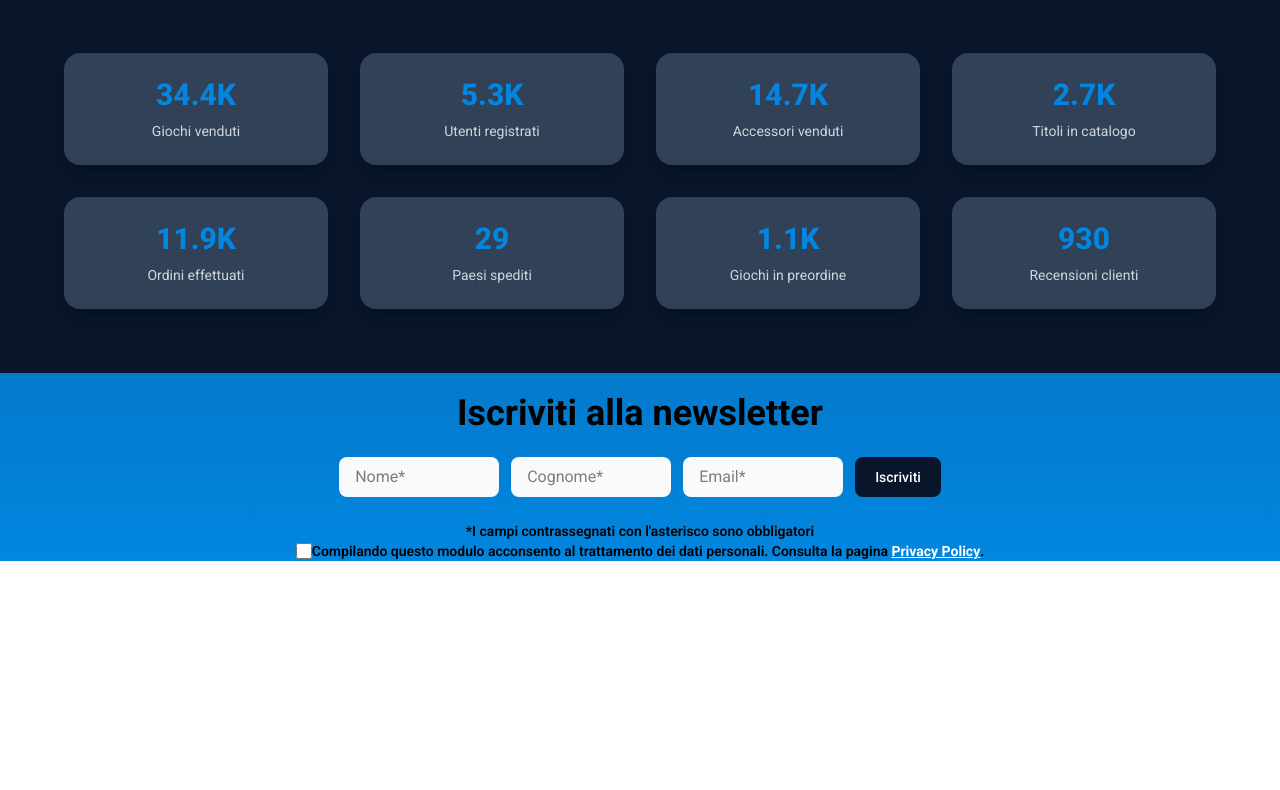
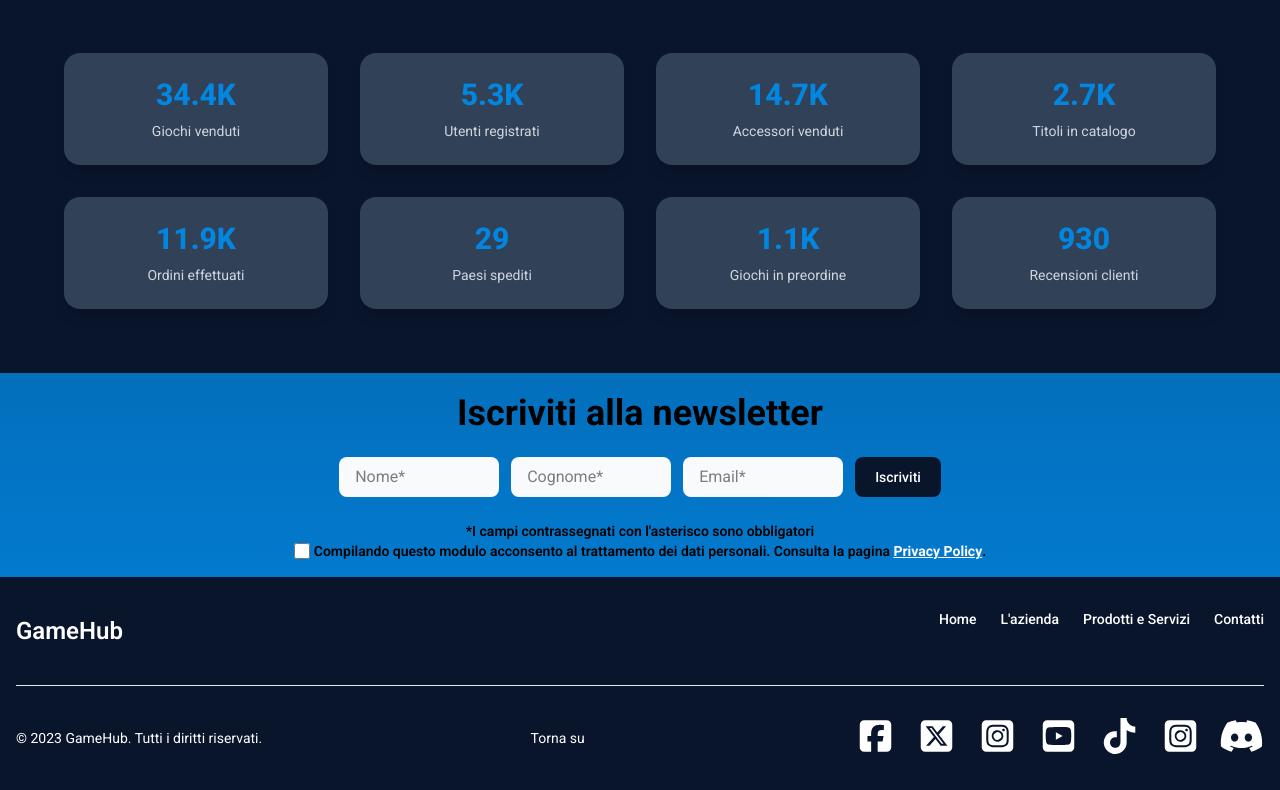
Before and after one commit to PierluigiPapa/proj-gamehub, a React app: page / in a window 1280 px wide. Shown: the part 917-1707 px from the top of the page. Before the commit the page ends 1478 px from the top, so only its background shows below. Built offline with nearby package versions, Linux system fonts and the light colour scheme; the HTML template or start-up script is replaced by a standard one.

Commit message:
feat: added footer component and styled newsletter

```diff
--- a/package.json
+++ b/package.json
@@ -10,6 +10,10 @@
     "preview": "vite preview"
   },
   "dependencies": {
+    "@fortawesome/fontawesome-svg-core": "^7.0.1",
+    "@fortawesome/free-brands-svg-icons": "^7.0.1",
+    "@fortawesome/free-solid-svg-icons": "^7.0.1",
+    "@fortawesome/react-fontawesome": "^3.0.2",
     "@tailwindcss/vite": "^4.1.13",
     "lucide-react": "^0.544.0",
     "react": "^19.1.1",
--- /dev/null
+++ b/src/components/Footer.jsx
@@ -0,0 +1,47 @@
+import { FontAwesomeIcon } from "@fortawesome/react-fontawesome";
+import { faSquareFacebook, faSquareXTwitter, faSquareInstagram, faSquareYoutube, faTiktok, faDiscord } from "@fortawesome/free-brands-svg-icons";
+
+export function Footer() {
+    return (
+        <footer className="bg-blu shadow-sm mt-4">
+            <div className="w-full max-w-screen-xl mx-auto p-4 md:py-8">
+                <div className="sm:flex sm:items-center sm:justify-between">
+                    <span className="self-center text-2xl text-white font-semibold whitespace-nowrap">GameHub</span>
+
+                    <ul className="flex flex-wrap items-center mb-6 text-sm font-medium">
+                        <li>
+                            <a href="#" className="text-white hover:text-ciano transition duration-300 me-4 md:me-6">Home</a>
+                        </li>
+                        <li>
+                            <a href="#" className="text-white hover:text-ciano transition duration-300 me-4 md:me-6">L'azienda</a>
+                        </li>
+                        <li>
+                            <a href="#" className="text-white hover:text-ciano transition duration-300 me-4 md:me-6">Prodotti e Servizi</a>
+                        </li>
+                        <li>
+                            <a href="#" className="text-white hover:text-ciano transition duration-300">Contatti</a>
+                        </li>
+                    </ul>
+                </div>
+
+                <hr className="my-6 border-gray-200 sm:mx-auto lg:my-8" />
+
+                <div className="flex justify-between items-center">
+                    <span className="block text-sm sm:text-center text-white">© 2023 GameHub. Tutti i diritti riservati.</span>
+                    <a href="#" className="block text-sm sm:text-center text-white hover:text-ciano transition duration-300">Torna su</a>
+
+                    <div className="flex gap-4 text-white text-2xl">
+                        <a href="#"><FontAwesomeIcon icon={faSquareFacebook} className="text-4xl hover:text-ciano transition duration-300" /></a>
+                        <a href="#"><FontAwesomeIcon icon={faSquareXTwitter} className="text-4xl hover:text-ciano transition duration-300" /></a>
+                        <a href="#"><FontAwesomeIcon icon={faSquareInstagram} className="text-4xl hover:text-ciano transition duration-300" /></a>
+                        <a href="#"><FontAwesomeIcon icon={faSquareYoutube} className="text-4xl hover:text-ciano transition duration-300" /></a>
+                        <a href="#"><FontAwesomeIcon icon={faTiktok} className="text-4xl hover:text-ciano transition duration-300" /></a>
+                        <a href="#"><FontAwesomeIcon icon={faSquareInstagram} className="text-4xl hover:text-ciano transition duration-300" /></a>
+                        <a href="#"><FontAwesomeIcon icon={faDiscord} className="text-4xl hover:text-ciano transition duration-300" /></a>
+
+                    </div>
+                </div>
+            </div>
+        </footer>
+    );
+}
--- a/src/components/Newsletter.jsx
+++ b/src/components/Newsletter.jsx
@@ -23,7 +23,7 @@ export function Newsletter() {
             </div>
 
             <div className="flex justify-center items-center h-5">
-                <input id="terms" type="checkbox" className="w-4 h-4 border border-gray-300 rounded-sm bg-gray-50"/>
+                <input id="terms" type="checkbox" className="w-4 h-4 border border-gray-300 rounded-sm bg-gray-50 mr-1"/>
                 <p className="text-sm font-semibold text-center">Compilando questo modulo acconsento al trattamento dei dati personali. Consulta la pagina <span className="text-white font-bold underline">Privacy Policy</span>.
                 </p>
             </div>
--- a/src/pages/HomePage.jsx
+++ b/src/pages/HomePage.jsx
@@ -1,3 +1,4 @@
+import { Footer } from "../components/Footer";
 import { Jumbotron } from "../components/Jumbotron";
 import { Newsletter } from "../components/Newsletter";
 import { Statistiche } from "../components/Statistiche";
@@ -9,6 +10,7 @@ export function HomePage() {
         <Jumbotron></Jumbotron>
         <Statistiche></Statistiche>
         <Newsletter></Newsletter>
+        <Footer></Footer>
 
         </>
     )
```
Also changed, not shown: 1 other file (tests, documents, lock files or other folders).
